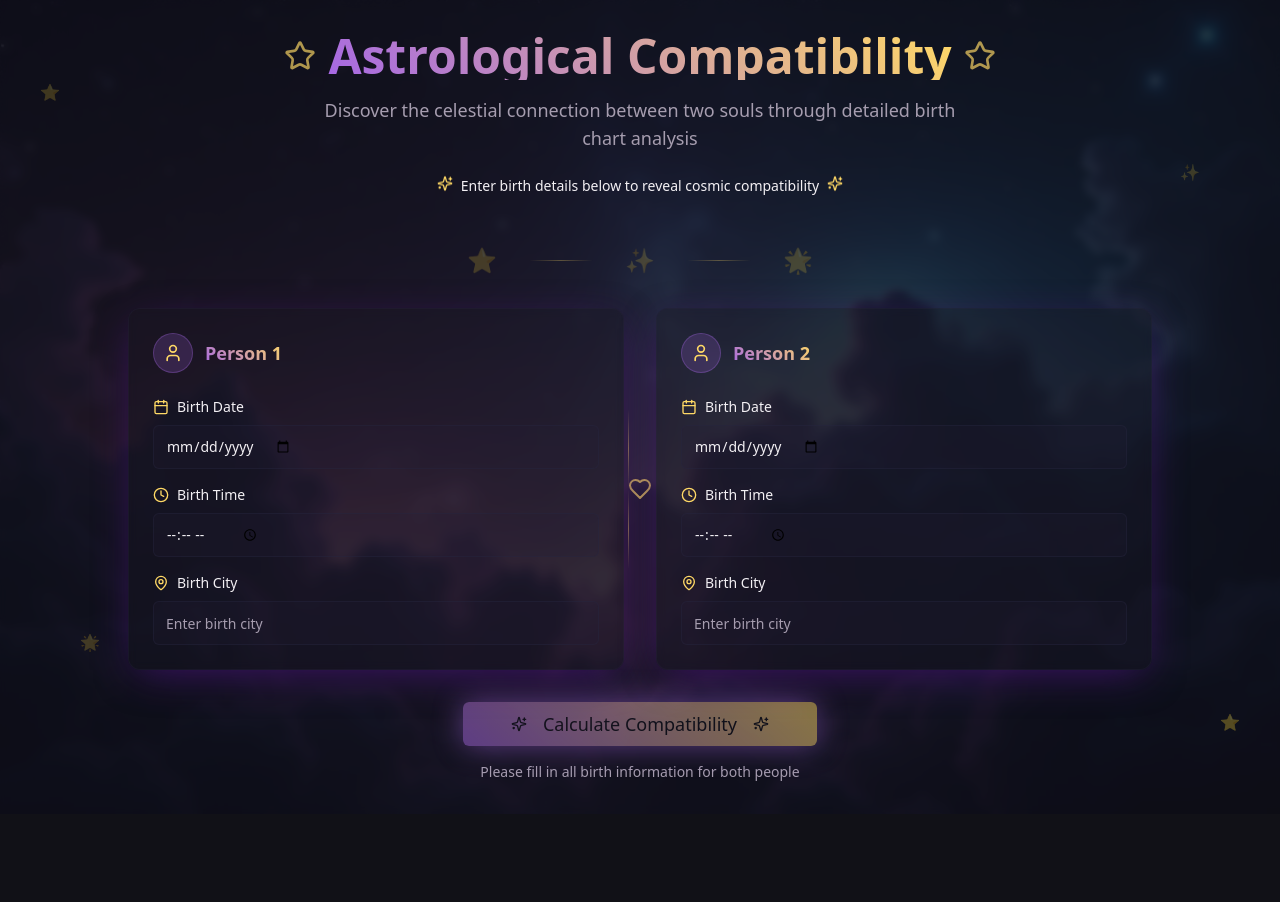
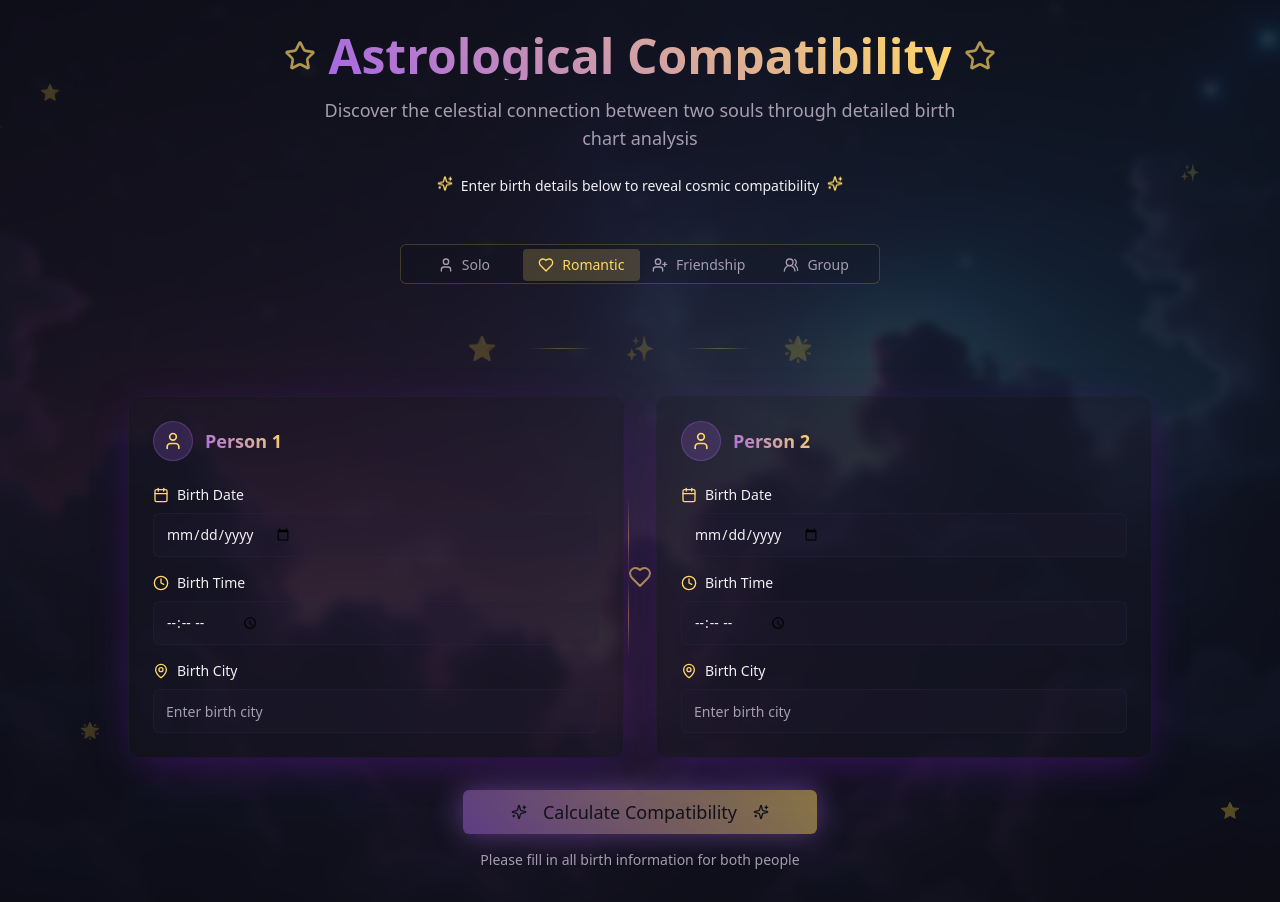
Before and after one commit to jakelahaye/star-crossed-view, a React (Vite) app: page / in a window 1280 px wide. Before the commit the page ends 814 px from the top, so only its background shows below. Built offline with nearby package versions, Linux system fonts and the light colour scheme.

Commit message:
Add navigation tabs
Add tabs for Solo, Romantic, Friendship, and Group navigation.

```diff
--- a/src/pages/Index.tsx
+++ b/src/pages/Index.tsx
@@ -1,9 +1,10 @@
 import { useState } from "react";
 import { Card, CardContent, CardHeader, CardTitle } from "@/components/ui/card";
 import { Button } from "@/components/ui/button";
+import { Tabs, TabsList, TabsTrigger, TabsContent } from "@/components/ui/tabs";
 import BirthInfoForm from "@/components/BirthInfoForm";
 import DetailedCompatibilityResult from "@/components/DetailedCompatibilityResult";
-import { Sparkles, Heart, Star } from "lucide-react";
+import { Sparkles, Heart, Star, User, Users, UserPlus, UsersRound } from "lucide-react";
 import cosmicBackground from "@/assets/cosmic-background.jpg";
 
 interface BirthInfo {
@@ -13,6 +14,7 @@ interface BirthInfo {
 }
 
 const Index = () => {
+  const [activeTab, setActiveTab] = useState("romantic");
   const [person1Info, setPerson1Info] = useState<BirthInfo>({
     date: "",
     time: "",
@@ -73,6 +75,30 @@ const Index = () => {
             <span className="text-foreground text-sm">Enter birth details below to reveal cosmic compatibility</span>
             <Sparkles className="h-4 w-4 text-accent animate-float" />
           </div>
+        </div>
+
+        {/* Navigation Tabs */}
+        <div className="flex justify-center mb-12">
+          <Tabs value={activeTab} onValueChange={setActiveTab} className="w-auto">
+            <TabsList className="grid w-full grid-cols-4 bg-background/20 backdrop-blur-md border border-accent/20">
+              <TabsTrigger value="solo" className="flex items-center gap-2 data-[state=active]:bg-accent/20 data-[state=active]:text-accent">
+                <User className="h-4 w-4" />
+                Solo
+              </TabsTrigger>
+              <TabsTrigger value="romantic" className="flex items-center gap-2 data-[state=active]:bg-accent/20 data-[state=active]:text-accent">
+                <Heart className="h-4 w-4" />
+                Romantic
+              </TabsTrigger>
+              <TabsTrigger value="friendship" className="flex items-center gap-2 data-[state=active]:bg-accent/20 data-[state=active]:text-accent">
+                <UserPlus className="h-4 w-4" />
+                Friendship
+              </TabsTrigger>
+              <TabsTrigger value="group" className="flex items-center gap-2 data-[state=active]:bg-accent/20 data-[state=active]:text-accent">
+                <UsersRound className="h-4 w-4" />
+                Group
+              </TabsTrigger>
+            </TabsList>
+          </Tabs>
         </div>
 
         {/* Decorative elements */}
```
